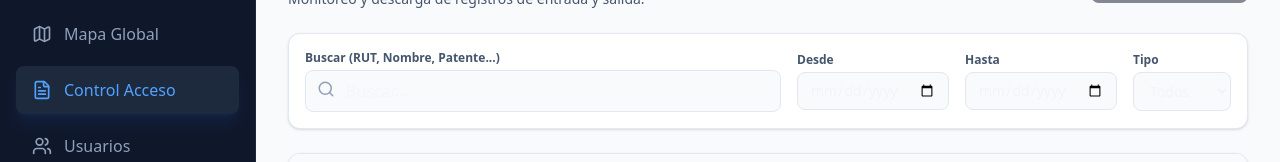
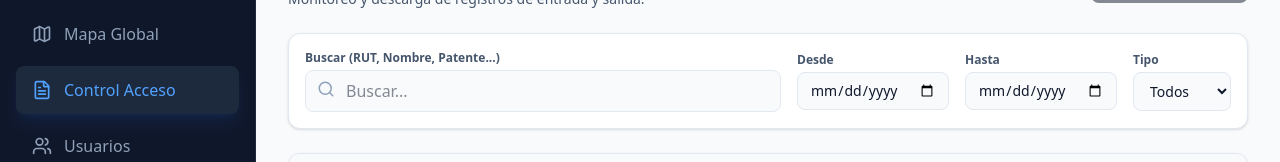
Before and after one commit to ecabellou/cia-seguridad, a React (Vite) app: page /admin/access-logs in a window 1280 px wide. Shown: the part 139-301 px from the top of the page. Built offline with nearby package versions, Linux system fonts and the light colour scheme; no server answers; the database is empty.

Commit message:
Fix: Add dark text color to inputs in Reports and headers in Rounds to fix visibility on light backgrounds

```diff
--- a/src/components/AccessLogsReport.tsx
+++ b/src/components/AccessLogsReport.tsx
@@ -147,7 +147,7 @@ const AccessLogsReport = () => {
                         <Search className="absolute left-3 top-2.5 text-slate-400" size={18} />
                         <input
                             type="text"
-                            className="w-full pl-10 pr-4 py-2 bg-slate-50 border border-slate-200 rounded-lg focus:outline-none focus:ring-2 focus:ring-blue-500/20"
+                            className="w-full pl-10 pr-4 py-2 bg-slate-50 border border-slate-200 rounded-lg focus:outline-none focus:ring-2 focus:ring-blue-500/20 text-slate-900"
                             placeholder="Buscar..."
                             value={filters.search}
                             onChange={e => setFilters(prev => ({ ...prev, search: e.target.value }))}
@@ -160,7 +160,7 @@ const AccessLogsReport = () => {
                         <label className="text-xs font-bold text-slate-600 mb-1 block">Desde</label>
                         <input
                             type="date"
-                            className="px-3 py-2 bg-slate-50 border border-slate-200 rounded-lg focus:outline-none focus:ring-2 focus:ring-blue-500/20 text-sm"
+                            className="px-3 py-2 bg-slate-50 border border-slate-200 rounded-lg focus:outline-none focus:ring-2 focus:ring-blue-500/20 text-sm text-slate-900"
                             value={filters.startDate}
                             onChange={e => setFilters(prev => ({ ...prev, startDate: e.target.value }))}
                         />
@@ -169,7 +169,7 @@ const AccessLogsReport = () => {
                         <label className="text-xs font-bold text-slate-600 mb-1 block">Hasta</label>
                         <input
                             type="date"
-                            className="px-3 py-2 bg-slate-50 border border-slate-200 rounded-lg focus:outline-none focus:ring-2 focus:ring-blue-500/20 text-sm"
+                            className="px-3 py-2 bg-slate-50 border border-slate-200 rounded-lg focus:outline-none focus:ring-2 focus:ring-blue-500/20 text-sm text-slate-900"
                             value={filters.endDate}
                             onChange={e => setFilters(prev => ({ ...prev, endDate: e.target.value }))}
                         />
@@ -177,7 +177,7 @@ const AccessLogsReport = () => {
                     <div>
                         <label className="text-xs font-bold text-slate-600 mb-1 block">Tipo</label>
                         <select
-                            className="px-3 py-2 bg-slate-50 border border-slate-200 rounded-lg focus:outline-none focus:ring-2 focus:ring-blue-500/20 text-sm w-full"
+                            className="px-3 py-2 bg-slate-50 border border-slate-200 rounded-lg focus:outline-none focus:ring-2 focus:ring-blue-500/20 text-sm w-full text-slate-900"
                             value={filters.type}
                             onChange={e => setFilters(prev => ({ ...prev, type: e.target.value }))}
                         >
--- a/src/pages/guard/Rounds.tsx
+++ b/src/pages/guard/Rounds.tsx
@@ -25,8 +25,8 @@ const Rounds = () => {
         <div className="max-w-md mx-auto space-y-6 pb-20">
             <div className="flex items-center justify-between mb-2">
                 <div>
-                    <h2 className="text-2xl font-bold">Ronda Nocturna</h2>
-                    <p className="text-sm text-slate-400">01:00 AM - 02:00 AM</p>
+                    <h2 className="text-2xl font-bold text-slate-900">Ronda Nocturna</h2>
+                    <p className="text-sm text-slate-600">01:00 AM - 02:00 AM</p>
                 </div>
                 <div className="bg-emerald-500/10 text-emerald-400 px-3 py-1 rounded-full text-xs font-bold border border-emerald-500/20">
                     En Progreso
```
